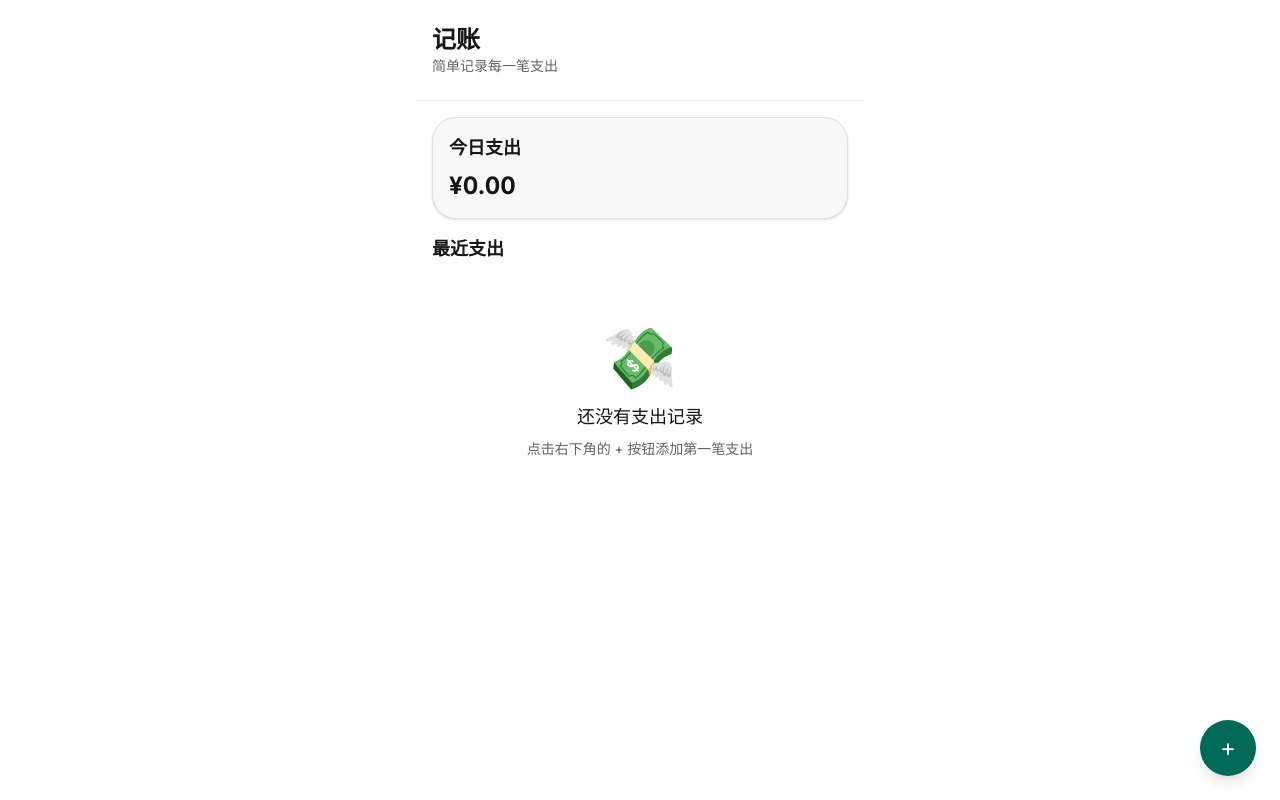
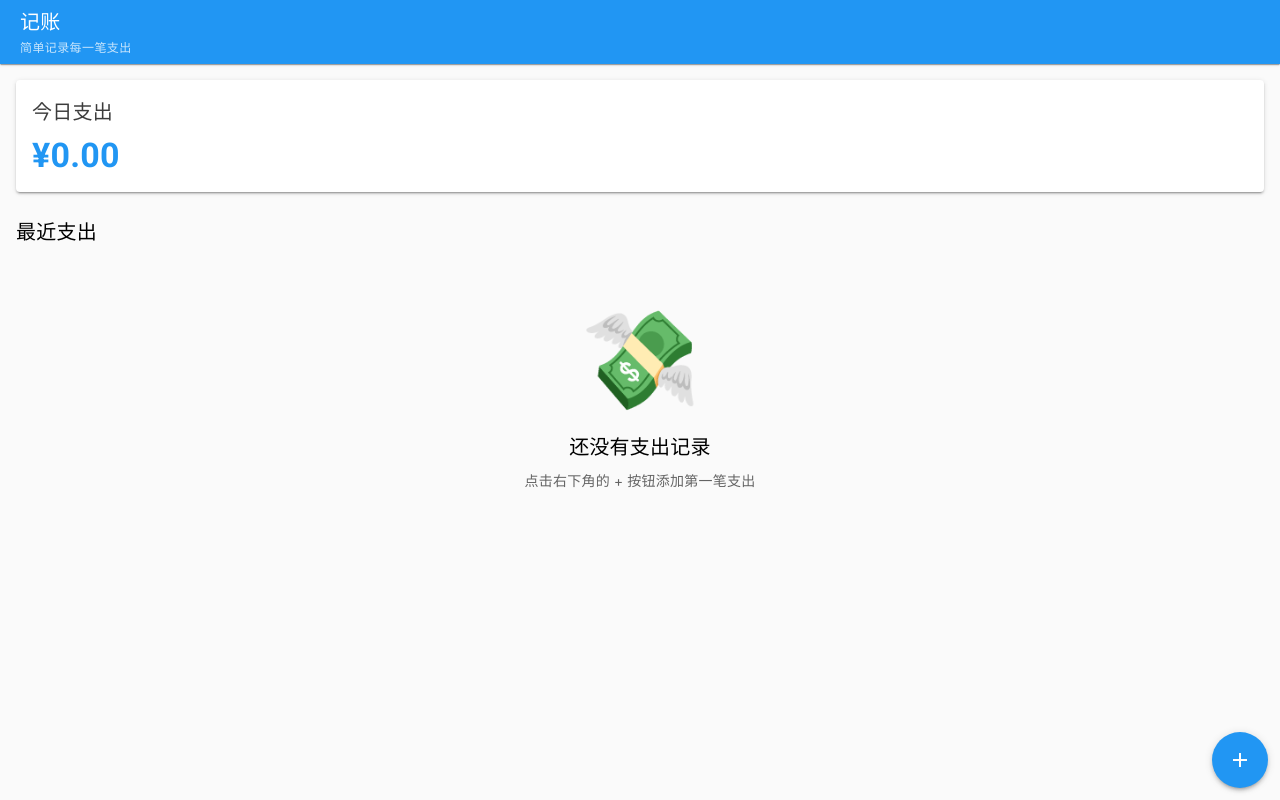
Before and after one commit to Frederick-S/minimoney, a Vue app: page / in a window 1280 px wide. Built offline with nearby package versions, Linux system fonts and the light colour scheme.

Commit message:
Generated by Spark: use material design ui

```diff
--- a/index.html
+++ b/index.html
@@ -7,7 +7,8 @@
     <title>记账 - Expense Tracker</title>
     <link rel="preconnect" href="https://fonts.googleapis.com">
     <link rel="preconnect" href="https://fonts.gstatic.com" crossorigin>
-    <link href="https://fonts.googleapis.com/css2?family=Inter:wght@400;500;600;700&display=swap" rel="stylesheet">
+    <link href="https://fonts.googleapis.com/css2?family=Roboto:wght@100;300;400;500;700;900&display=swap" rel="stylesheet">
+    <link href="https://cdn.jsdelivr.net/npm/@mdi/font@latest/css/materialdesignicons.min.css" rel="stylesheet">
     <link href="/src/main.css" rel="stylesheet" />
 </head>
 
--- a/package.json
+++ b/package.json
@@ -15,6 +15,7 @@
         "@github/spark": "^0.0.1",
         "@heroicons/react": "^2.2.0",
         "@hookform/resolvers": "^4.1.3",
+        "@mdi/font": "^7.4.47",
         "@octokit/core": "^6.1.4",
         "@phosphor-icons/react": "^2.1.7",
         "@phosphor-icons/vue": "^2.2.1",
@@ -69,6 +70,7 @@
         "vaul": "^1.1.2",
         "vue": "^3.5.18",
         "vue-sonner": "^2.0.2",
+        "vuetify": "^3.9.2",
         "zod": "^3.24.2"
     },
     "devDependencies": {
--- a/src/App.vue
+++ b/src/App.vue
@@ -1,143 +1,168 @@
 <template>
-  <div class="min-h-screen bg-background">
-    <div class="max-w-md mx-auto">
+  <v-app>
+    <v-main class="bg-grey-lighten-5">
+      <v-container class="pa-0 max-w-md mx-auto" fluid>
         <!-- Header -->
-      <div class="sticky top-0 bg-background/95 backdrop-blur-sm z-40 border-b border-border/50">
-        <div class="px-4 py-6">
-          <h1 class="text-2xl font-bold text-foreground">记账</h1>
-          <p class="text-sm text-muted-foreground">简单记录每一笔支出</p>
+        <v-app-bar
+          color="primary"
+          dark
+          elevation="1"
+          class="mb-0"
+        >
+          <v-app-bar-title>
+            <div class="d-flex flex-column">
+              <span class="text-h6">记账</span>
+              <span class="text-caption opacity-75">简单记录每一笔支出</span>
             </div>
+          </v-app-bar-title>
+        </v-app-bar>
+
+        <!-- Content -->
+        <div class="pa-4 pb-24">
+          <!-- Summary Dashboard -->
+          <v-card class="mb-6" elevation="2">
+            <v-card-text>
+              <v-card-title class="pa-0 text-h6 mb-2">今日支出</v-card-title>
+              <div class="text-h4 font-weight-bold text-primary">
+                {{ formatAmount(todayTotal) }}
+              </div>
+            </v-card-text>
+          </v-card>
+
+          <!-- Recent Expenses -->
+          <div>
+            <h2 class="text-h6 font-weight-medium mb-4">最近支出</h2>
+
+            <div v-if="sortedExpenses.length === 0" class="text-center py-12">
+              <div class="text-h1 mb-4">💸</div>
+              <v-card-title class="justify-center">还没有支出记录</v-card-title>
+              <v-card-subtitle class="text-center mb-6">
+                点击右下角的 + 按钮添加第一笔支出
+              </v-card-subtitle>
             </div>
 
-      <!-- Content -->
-      <div class="px-4 pb-24">
-        <!-- Summary Dashboard -->
-        <div class="py-4">
-          <div class="bg-card rounded-xl p-4 shadow-sm border">
-            <h2 class="text-lg font-semibold mb-2">今日支出</h2>
-            <p class="text-2xl font-bold text-foreground">{{ formatAmount(todayTotal) }}</p>
-          </div>
-        </div>
-
-        <!-- Recent Expenses -->
-        <div class="space-y-1">
-          <h2 class="text-lg font-semibold text-foreground mb-4">
-            最近支出
-          </h2>
-
-          <div v-if="sortedExpenses.length === 0" class="text-center py-12">
-            <div class="text-6xl mb-4">💸</div>
-            <h3 class="text-lg font-medium text-foreground mb-2">
-              还没有支出记录
-            </h3>
-            <p class="text-sm text-muted-foreground mb-6">
-              点击右下角的 + 按钮添加第一笔支出
-            </p>
-          </div>
-
-          <div v-else class="space-y-2">
-            <div
+            <div v-else>
+              <v-card
                 v-for="expense in sortedExpenses"
                 :key="expense.id"
-              class="bg-card rounded-lg p-4 border shadow-sm"
+                class="mb-3"
+                elevation="1"
               >
-              <div class="flex items-center justify-between">
-                <div class="flex-1">
-                  <div class="flex items-center gap-3 mb-2">
-                    <span class="bg-secondary text-secondary-foreground px-2 py-1 rounded-md text-xs font-medium">
+                <v-card-text>
+                  <div class="d-flex justify-space-between align-start">
+                    <div class="flex-grow-1">
+                      <div class="d-flex align-center ga-3 mb-2">
+                        <v-chip
+                          :color="getCategoryColor(expense.category)"
+                          size="small"
+                          variant="flat"
+                        >
                           {{ categoryNames[expense.category] }}
-                    </span>
-                    <span class="text-sm text-muted-foreground">
+                        </v-chip>
+                        <span class="text-caption text-medium-emphasis">
                           {{ new Date(expense.date).toLocaleDateString('zh-CN', { month: 'short', day: 'numeric' }) }}
                         </span>
                       </div>
-                  <p class="text-lg font-semibold text-foreground">
+                      <div class="text-h6 font-weight-medium text-primary">
                         {{ formatAmount(expense.amount) }}
-                  </p>
-                  <p v-if="expense.note" class="text-sm text-muted-foreground mt-1">
+                      </div>
+                      <div v-if="expense.note" class="text-body-2 text-medium-emphasis mt-1">
                         {{ expense.note }}
-                  </p>
                       </div>
                     </div>
                   </div>
+                </v-card-text>
+              </v-card>
             </div>
           </div>
         </div>
 
         <!-- Floating Action Button -->
-      <div class="fixed bottom-6 right-6">
-        <button
-          class="bg-primary text-primary-foreground rounded-full w-14 h-14 flex items-center justify-center shadow-lg hover:shadow-xl transition-shadow"
+        <v-fab
+          icon="mdi-plus"
+          location="bottom end"
+          color="primary"
+          size="large"
+          app
           @click="showForm = true"
+        />
+
+        <!-- Material Design Form Dialog -->
+        <v-dialog
+          v-model="showForm"
+          max-width="400"
+          persistent
+          :fullscreen="$vuetify.display.mobile"
         >
-          <span class="text-2xl">+</span>
-        </button>
-      </div>
+          <v-card>
+            <v-toolbar color="primary" dark>
+              <v-toolbar-title>添加支出</v-toolbar-title>
+              <v-spacer />
+              <v-btn icon @click="showForm = false">
+                <v-icon>mdi-close</v-icon>
+              </v-btn>
+            </v-toolbar>
 
-      <!-- Simple Form Modal -->
-      <div v-if="showForm" class="fixed inset-0 z-50 flex items-end justify-center bg-black/50" @click="showForm = false">
-        <div
-          class="w-full max-w-md bg-background rounded-t-3xl p-6 h-[80vh] flex flex-col"
-          @click.stop
-        >
-          <div class="pb-6">
-            <h2 class="text-xl font-semibold">添加支出</h2>
-          </div>
+            <v-card-text class="pa-6">
+              <v-form @submit.prevent="saveExpense">
+                <v-text-field
+                  v-model="amount"
+                  label="金额"
+                  type="number"
+                  step="0.01"
+                  min="0"
+                  prefix="¥"
+                  variant="outlined"
+                  :rules="[v => !!v || '请输入金额']"
+                  required
+                  class="mb-4"
+                />
 
-          <div class="space-y-6 flex-1">
-            <div class="space-y-2">
-              <label class="text-base font-medium">金额 *</label>
-              <input
-                type="number"
-                v-model="amount"
-                class="w-full border border-input rounded-md px-3 py-2 bg-background"
-                placeholder="0.00"
+                <v-select
+                  v-model="category"
+                  :items="categoryOptions"
+                  item-title="text"
+                  item-value="value"
+                  label="分类"
+                  variant="outlined"
+                  class="mb-4"
                 />
-            </div>
 
-            <div class="space-y-2">
-              <label class="text-base font-medium">分类</label>
-              <select
-                v-model="category"
-                class="w-full border border-input rounded-md px-3 py-2 bg-background"
-              >
-                <option value="Food">餐饮</option>
-                <option value="Transport">交通</option>
-                <option value="Shopping">购物</option>
-                <option value="Entertainment">娱乐</option>
-                <option value="Other">其他</option>
-              </select>
-            </div>
+                <v-textarea
+                  v-model="note"
+                  label="备注"
+                  variant="outlined"
+                  rows="3"
+                  no-resize
+                  placeholder="添加备注信息..."
+                  class="mb-4"
+                />
+              </v-form>
+            </v-card-text>
 
-            <div class="space-y-2">
-              <label class="text-base font-medium">备注</label>
-              <textarea
-                v-model="note"
-                class="w-full border border-input rounded-md px-3 py-2 bg-background resize-none"
-                placeholder="添加备注信息..."
-                rows="3"
-              ></textarea>
-            </div>
-          </div>
-
-          <div class="flex gap-3 pt-6">
-            <button
+            <v-card-actions class="pa-6 pt-0">
+              <v-spacer />
+              <v-btn
+                variant="outlined"
                 @click="showForm = false"
-              class="flex-1 py-3 px-4 border border-input rounded-md text-foreground hover:bg-muted"
+                class="mr-2"
               >
                 取消
-            </button>
-            <button
+              </v-btn>
+              <v-btn
+                color="primary"
+                variant="flat"
                 @click="saveExpense"
-              class="flex-1 py-3 px-4 bg-primary text-primary-foreground rounded-md hover:bg-primary/90"
+                :disabled="!amount"
               >
                 保存
-            </button>
-          </div>
-        </div>
-      </div>
-    </div>
-  </div>
+              </v-btn>
+            </v-card-actions>
+          </v-card>
+        </v-dialog>
+      </v-container>
+    </v-main>
+  </v-app>
 </template>
 
 <script setup lang="ts">
@@ -198,6 +223,25 @@ const categoryNames: Record<string, string> = {
   Other: '其他'
 }
 
+const categoryOptions = [
+  { text: '餐饮', value: 'Food' },
+  { text: '交通', value: 'Transport' },
+  { text: '购物', value: 'Shopping' },
+  { text: '娱乐', value: 'Entertainment' },
+  { text: '其他', value: 'Other' }
+]
+
+const getCategoryColor = (category: string) => {
+  const colors: Record<string, string> = {
+    Food: 'orange',
+    Transport: 'blue',
+    Shopping: 'pink',
+    Entertainment: 'purple',
+    Other: 'grey'
+  }
+  return colors[category] || 'grey'
+}
+
 const sortedExpenses = computed(() =>
   [...expenses.value].sort((a, b) =>
     new Date(b.date).getTime() - new Date(a.date).getTime()
--- a/src/main.tsx
+++ b/src/main.tsx
@@ -1,5 +1,6 @@
 import { createApp } from 'vue'
 import "@github/spark/spark"
+import vuetify from './plugins/vuetify'
 
 import App from './App.vue'
 
@@ -7,4 +8,4 @@ import "./main.css"
 import "./styles/theme.css"
 import "./index.css"
 
-createApp(App).mount('#root')
+createApp(App).use(vuetify).mount('#root')
--- /dev/null
+++ b/src/plugins/vuetify.ts
@@ -0,0 +1,50 @@
+import { createVuetify } from 'vuetify'
+import * as components from 'vuetify/components'
+import * as directives from 'vuetify/directives'
+import { aliases, mdi } from 'vuetify/iconsets/mdi'
+import 'vuetify/styles'
+
+export default createVuetify({
+  components,
+  directives,
+  icons: {
+    defaultSet: 'mdi',
+    aliases,
+    sets: {
+      mdi,
+    },
+  },
+  theme: {
+    defaultTheme: 'light',
+    themes: {
+      light: {
+        colors: {
+          primary: '#2196F3',
+          'primary-darken-1': '#1976D2',
+          secondary: '#FFC107',
+          'secondary-darken-1': '#FFA000',
+          accent: '#FF5722',
+          error: '#F44336',
+          warning: '#FF9800',
+          info: '#2196F3',
+          success: '#4CAF50',
+          surface: '#FFFFFF',
+          'surface-bright': '#FFFFFF',
+          'surface-light': '#EEEEEE',
+          'surface-variant': '#424242',
+          'on-surface-variant': '#EEEEEE',
+          background: '#FAFAFA',
+          'on-background': '#1F1F1F',
+          'on-surface': '#1F1F1F',
+          'on-primary': '#FFFFFF',
+          'on-secondary': '#000000',
+          'on-accent': '#FFFFFF',
+          'on-error': '#FFFFFF',
+          'on-warning': '#000000',
+          'on-info': '#FFFFFF',
+          'on-success': '#FFFFFF',
+        },
+      },
+    },
+  },
+})
```
Also changed, not shown: src/prd.md (+59 -69 lines), 1 other file (tests, documents, lock files or other folders). Lines whose indentation alone changed are shown as unchanged.
